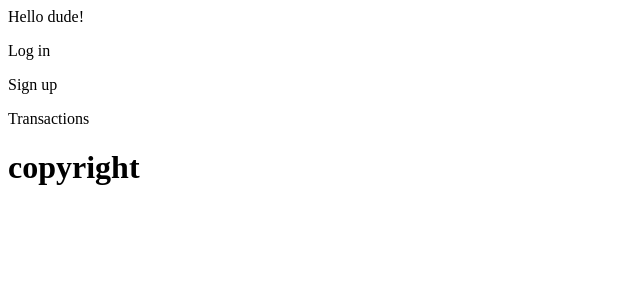
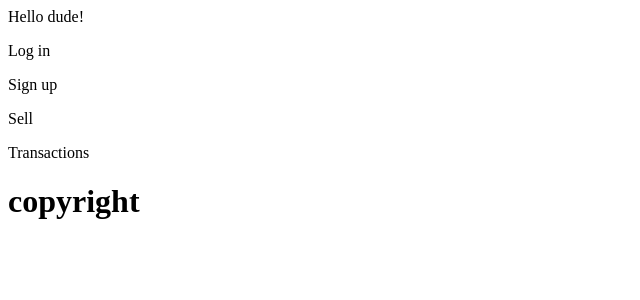
Before and after one commit to stefangarces/dangerous-app, a React (Create React App) app: page / in a window 1280 px wide. Shown: the top 300 px of the page, without its empty margins (0-640 px from the left). Built offline with nearby package versions, Linux system fonts and the light colour scheme.

Commit message:
Added more routes.

```diff
--- a/src/components/Navigation.js
+++ b/src/components/Navigation.js
@@ -7,7 +7,8 @@ export const Navigation = () => {
     return (
         <div>
             <p onClick={() => navigate(RoutingPath.logInMenuView)}>Log in</p>
-            <p onClick={() => navigate(RoutingPath.signUpView)}>Sign up</p>
+            <p onClick={() => navigate(RoutingPath.signUpView)}>Sign up </p>
+            <p onClick={() => navigate(RoutingPath.sellObjectView)}>Sell</p>
             <p onClick={() => navigate(RoutingPath.transactionsView)}>Transactions</p>
         </div>
     )
--- a/src/routes/RoutingPath.js
+++ b/src/routes/RoutingPath.js
@@ -1,7 +1,7 @@
 const logInMenuView = '/suchhomemuchwow'
-const signUpView = '/SignUp'
+const signUpView = '/signUp'
 const sellOrPayView = '/api'
-const sellObjectView = '/api'
+const sellObjectView = '/sell'
 const transactionsView = '/api'
 
 export default {
```
